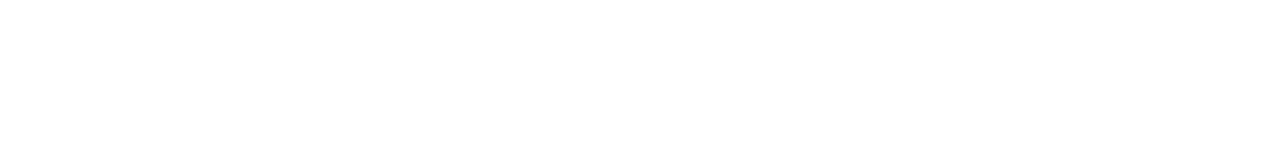
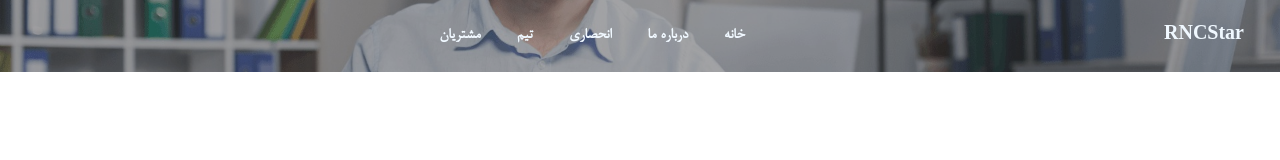
Before and after one commit to RNCstar/HomeState, a plain HTML site: page index.html in a window 1280 px wide. Drawn offline with nearby package versions, Linux system fonts and the light colour scheme.

Commit message:
Add-first-part-Nav

```diff
--- a/CSS/mediaQuery.css
+++ b/CSS/mediaQuery.css
@@ -0,0 +1,6 @@
+@media screen and (min-width:991.5px) {
+    nav ul {
+        margin-right: auto;
+        gap: 20px;
+    }
+}
--- a/CSS/style.css
+++ b/CSS/style.css
@@ -1,6 +1,52 @@
 @import url(mediaQuery.css);
+
+@font-face {
+    font-family: "B-titr";
+    src: url(../Fonts/BTitr/B\ Titr\ Bold_0.ttf ), format(".ttf");
+}
+
+@font-face {
+    font-family: "B-nazanin";
+    src: url(../Fonts/BNazanin/B-NAZANIN.TTF ), format(".ttf");
+}
 
 * {
     box-sizing: border-box;
     margin: 0;
 }
+
+p, a, i {
+    font-family: B-nazanin;
+}
+
+h1, h2, h3, h4, h5, h6 {
+    font-family: B-titr;
+}
+
+header {
+    background-image: url(../IMG/BG-Header.jpg);
+    background-size: cover;
+    background-repeat: no-repeat;
+    background-position: center;
+    position: relative;
+}
+
+nav {
+    font-weight: 700;
+    color: aliceblue !important;
+}
+
+nav a {
+    color: aliceblue !important;
+}
+
+nav span, nav button {
+    color: aliceblue !important;
+}
+
+.me-bg-smooth-dark {
+    position: absolute;
+    width: 100%;
+    height: 100%;
+    background-color: #423f3f77;
+}
--- a/index.html
+++ b/index.html
@@ -21,7 +21,55 @@
     <title>Home State is here</title>
   </head>
   <body>
-    <header></header>
+    <header>
+      <!-- Navbar -->
+      <div class="me-bg-smooth-dark"></div>
+      <nav class="navbar navbar-expand-lg py-3 px-4">
+        <div class="container-fluid">
+          <a class="navbar-brand" href="#">RNCStar</a>
+          <button
+            class="navbar-toggler"
+            type="button"
+            data-bs-toggle="collapse"
+            data-bs-target="#navbarSupportedContent"
+            aria-controls="navbarSupportedContent"
+            aria-expanded="false"
+            aria-label="Toggle navigation"
+          >
+            <span class="navbar-toggler-icon text-white"></span>
+          </button>
+          <div class="collapse navbar-collapse" id="navbarSupportedContent">
+            <ul class="navbar-nav me-auto mb-2 mb-lg-0">
+              <li class="nav-item">
+                <a class="nav-link active" aria-current="page" href="#">خانه</a>
+              </li>
+              <li class="nav-item">
+                <a class="nav-link" href="#">درباره ما</a>
+              </li>
+              <li class="nav-item dropdown">
+                <a
+                  class="nav-link"
+                  href="#"
+                  role="button"
+                  data-bs-toggle="dropdown"
+                  aria-expanded="false"
+                >
+                  انحصاری</a
+                >
+              </li>
+              <li class="nav-item">
+                <a class="nav-link" href="#">تیم </a>
+              </li>
+              <li class="nav-item">
+                <a class="nav-link" href="#">مشتریان </a>
+              </li>
+            </ul>
+            <!-- part mobile number -->
+            <!-- this here -->
+          </div>
+        </div>
+      </nav>
+    </header>
     <main></main>
     <footer></footer>
     <!-- JS BootStrap -->
```
Also changed, not shown: Fonts/BNazanin/B-NAZANIN.TTF (added), Fonts/BTitr/B Titr Bold_0.ttf (added), IMG/BG-Header.jpg (added).
